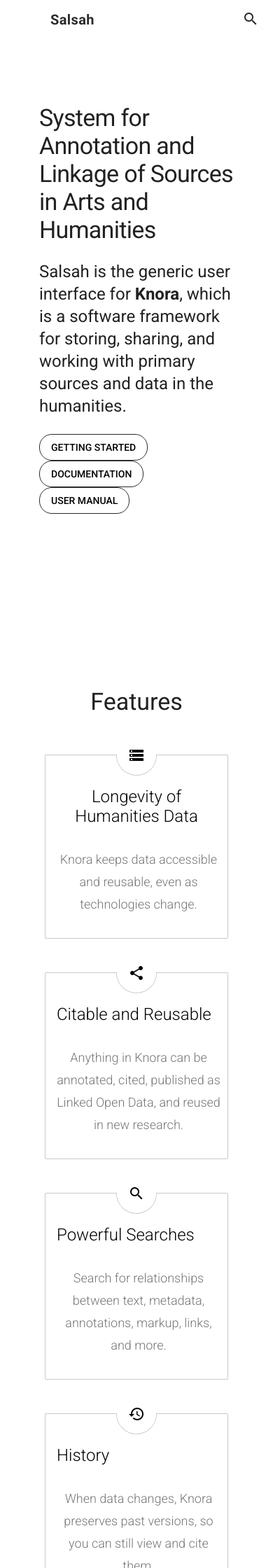
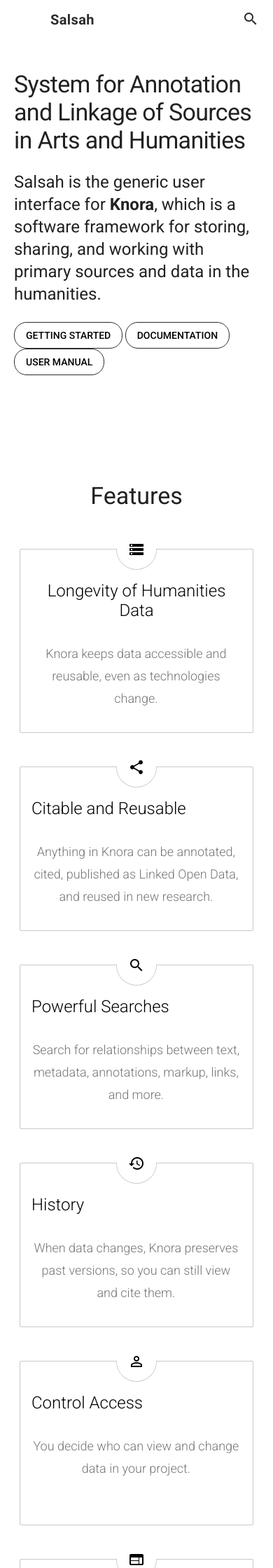
Before and after one commit to lakto/dokumentado, a Jekyll site: the page built from index.html, in a window 390 px wide. Shown: the top 2240 px of the page at 70% size. Built offline with Jekyll 4.4.1, drawn with Linux system fonts in a browser that asks for light colours; nearby versions of some CDN libraries; some of the changed text lies outside the part shown.

Commit message:
style (index): improved responsive design

```diff
--- a/assets/style/main.css
+++ b/assets/style/main.css
@@ -30,6 +30,9 @@ address {
 @media screen and (max-width: 800px) {
   section:first-child {
     padding-top: 0; }
+
+  .section-content {
+    padding: 0 12px !important; }
 
   .mdl-cell--hide-phone {
     display: none; } }
--- a/assets/style/main.scss
+++ b/assets/style/main.scss
@@ -50,6 +50,9 @@ address {
     padding-top: 0;
   }
 
+  .section-content {
+    padding: 0 12px !important;
+  }
   .mdl-cell--hide-phone {
     display: none;
   }
```
Also changed, not shown: 1 other file.
